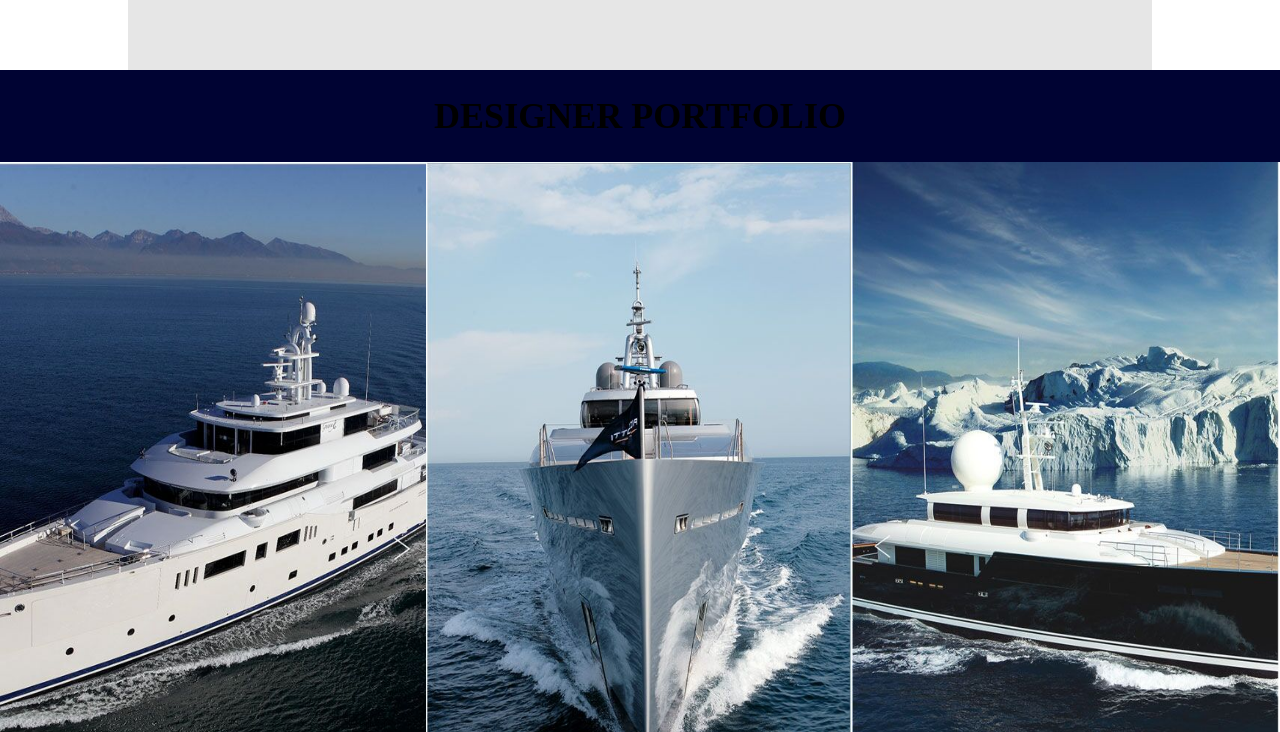
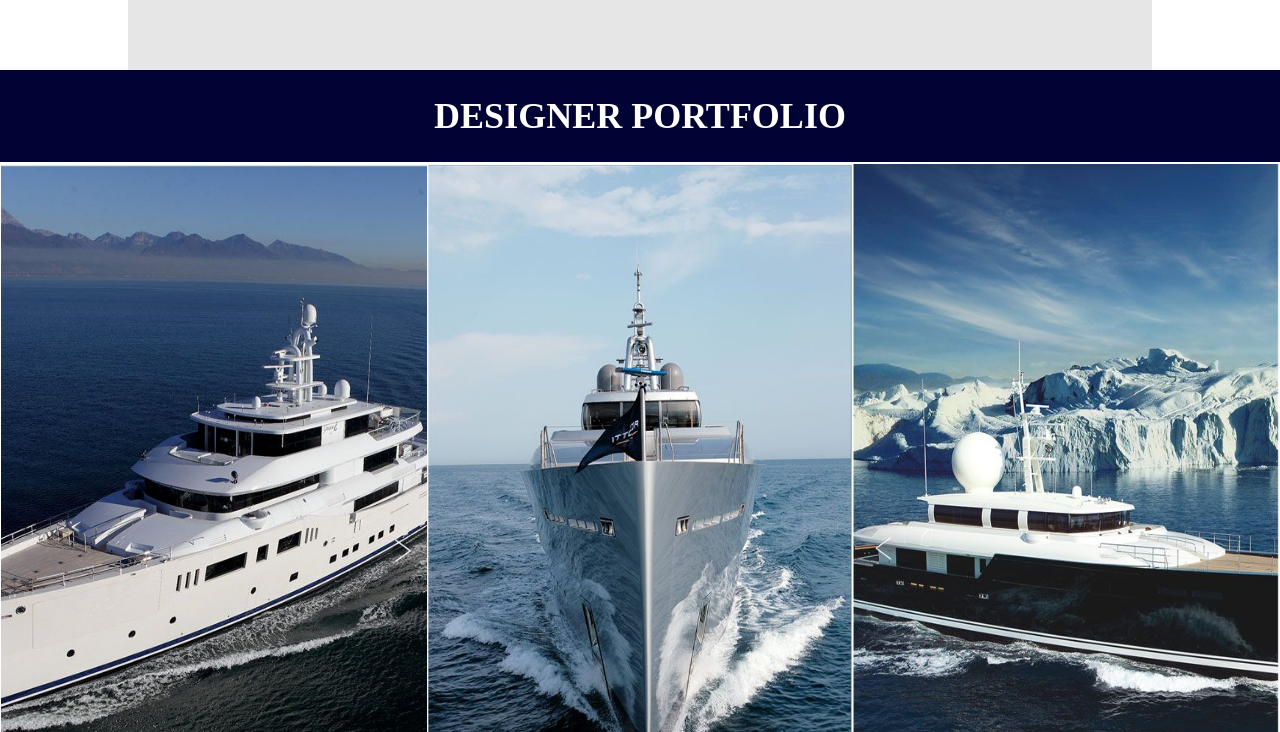
Before and after one commit to altitudelabs/paviliabay, a website: page index.html in a window 1280 px wide. Shown: the part 2948-3680 px from the top of the page. Drawn offline with Linux system fonts and the light colour scheme.

Commit message:
Fix whole layout

```diff
--- a/index.html
+++ b/index.html
@@ -82,13 +82,16 @@
       </div>
     </section>
 
+    <!-- PORTFOLIO SECTION -->
     <section class="section-container" id="portfolio-section">
       <div class="portfolio-header">
-        <h1> DESIGNER PORTFOLIO </h1>
+        <h1> Designer Portfolio </h1>
       </div>
-      <img class="portfolio-image" src="images/portfolio1.jpg"/><!--
-      --><img class="portfolio-image" src="images/portfolio2.jpg"/><!--
-      --><img class="portfolio-image" src="images/portfolio3.jpg"/>
+      <div class="portfolio-image-container">
+        <img class="portfolio-image" src="images/portfolio1.jpg"/><!--
+        --><img class="portfolio-image" src="images/portfolio2.jpg"/><!--
+        --><img class="portfolio-image" src="images/portfolio3.jpg"/>
+      </div>
     </section>
 
     <section class="section-container" id="panorama-section">
--- a/scss/sections/portfolio-section.scss
+++ b/scss/sections/portfolio-section.scss
@@ -1,15 +1,31 @@
+#portfolio-section {
+  h1 {
+    color: white;
+  }
+}
+
 .portfolio-header {
   height: auto;
   padding-top: 20px;
   padding-bottom: 20px;
   text-align: center;
-  background-color: #000333
+  background-color: $dark-blue;
+
+  @include responsive(mobile){
+    margin-top: 2px;
+  }
+}
+
+.portfolio-image-container {
+  text-align: center;
+  padding-top: 2px;
 }
 
 .portfolio-image {
   width: 33.3%;
   height: 60vw;
   display: inline-block;
+  vertical-align: top;
 }
 
 .portfolio-image:first-child {
```
Also changed, not shown: main.css.
